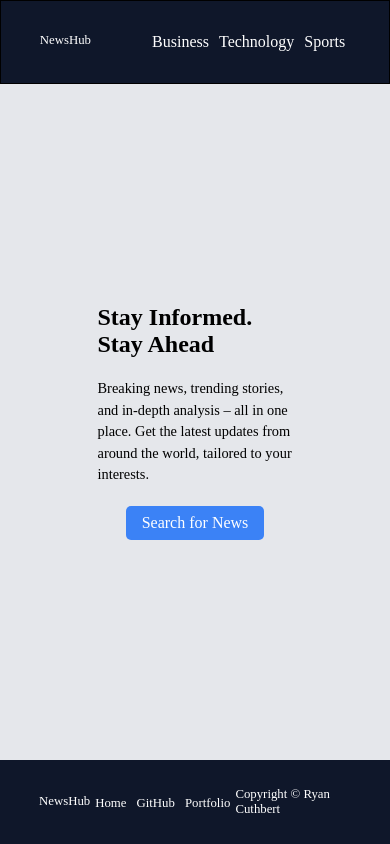
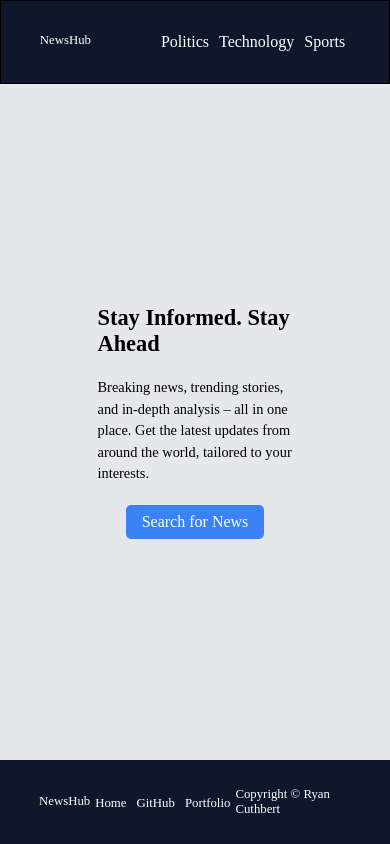
Before and after one commit to Ryan3389/news, a React (Vite) app in the folder client/: page / in a window 390 px wide. Built offline with nearby package versions, Linux system fonts and the light colour scheme.

Commit message:
refactored styles

```diff
--- a/client/src/App.css
+++ b/client/src/App.css
@@ -233,7 +233,7 @@ a {
 @media only screen and (max-width: 800px) {
 
     .hero-section h1 {
-        font-size: 1.7rem;
+        font-size: 1.6rem;
     }
 
     .hero-section p {
@@ -250,9 +250,12 @@ a {
 }
 
 
+
+
+
 @media only screen and (max-width: 600px) {
     .hero-section h1 {
-        font-size: 1.5rem;
+        font-size: 1.4rem;
     }
 
     .hero-section p {
--- a/client/src/components/Navbar.jsx
+++ b/client/src/components/Navbar.jsx
@@ -5,7 +5,8 @@ function Navbar() {
             <nav>
                 <p>NewsHub</p>
                 <span>
-                    <Link to={`/news?category=${encodeURIComponent('business')}`}>Business</Link>
+                    <Link to={`/news?category=${encodeURIComponent('politics')}`}>Politics</Link>
+                    {/* <Link to={`/news?category=${encodeURIComponent('business')}`}>Business</Link> */}
                     <Link to={`/news?category=${encodeURIComponent('technology')}`}>Technology</Link>
                     <Link to={`/news?category=${encodeURIComponent('sports')}`}>Sports</Link>
                 </span>
```
